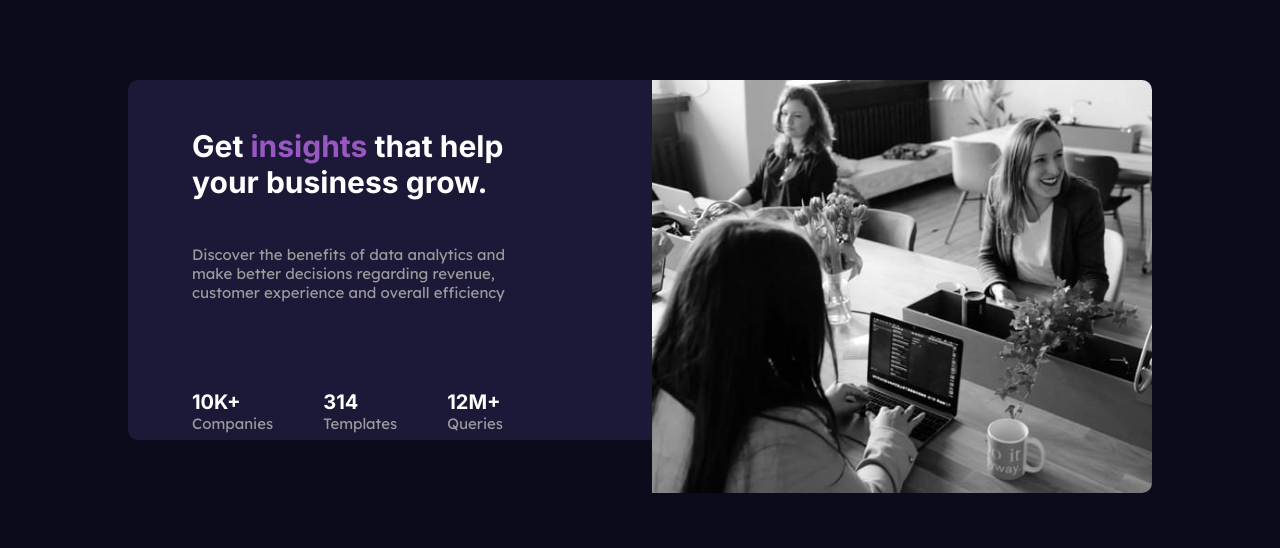
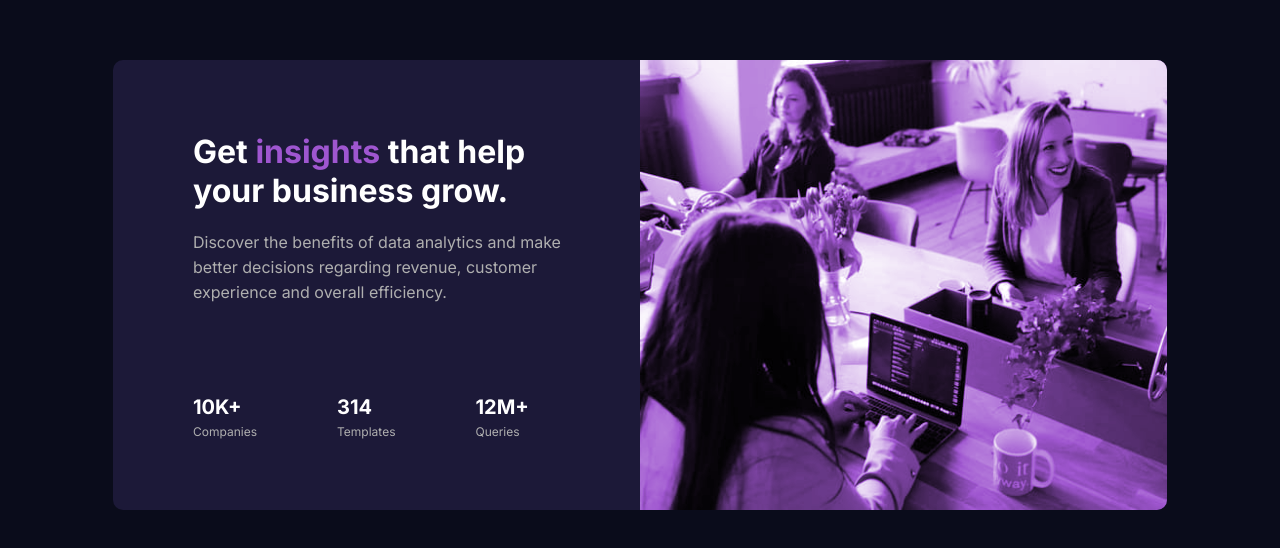
Before and after one commit to osamarashid686/Stats-preview-card-component, a plain HTML site: page stats-preview-card-component-main/index.html in a window 1280 px wide. Shown: the part 140-688 px from the top of the page. Drawn offline with Linux system fonts and the light colour scheme.

Commit message:
Rewrite style code in SCSS with responsive design

```diff
--- a/stats-preview-card-component-main/index.html
+++ b/stats-preview-card-component-main/index.html
@@ -13,7 +13,7 @@
   <link href="https://fonts.googleapis.com/css2?family=Lexend+Deca&display=swap" rel="stylesheet">
 
   <!-- css-style-link -->
-  <link rel="stylesheet" href="style.css">
+  <link rel="stylesheet" href="./style/style.css">
 
 </head>
 
@@ -21,21 +21,25 @@
   <!-- main-card -->
   <div class="main-card">
 
-    <img src="/images/image-header-desktop.jpg" alt="Card-Img">
+    <div class="img-area">
+      <img class="mobile-img" src="./images/image-header-mobile.jpg" alt="Card-Img">
+      <img class="desktop-img" src="./images/image-header-desktop.jpg" alt="Card-Img">
+    </div>
 
+    <div class="txt-area">
       <!-- up-side-txt -->
-    <div class="up-side-txt">
-      <h1>Get <strong>insights</strong> that help your business grow.</h1>
+      <div class="hero-txt">
+        <h1>Get <span>insights</span> that help your business grow.</h1>
         <p>
           Discover the benefits of data analytics and make better
           decisions regarding revenue, customer experience and overall
-        efficiency
+          efficiency.
 
         </p>
       </div>
 
       <!-- three-marks -->
-    <div class="table-row">
+      <div class="stat-txt">
 
         <!-- column.1 -->
         <div class="table-column">
@@ -56,6 +60,7 @@
         </div>
       </div>
     </div>
+  </div>
 </body>
 
 </html>
--- /dev/null
+++ b/stats-preview-card-component-main/style/_general.scss
@@ -0,0 +1,17 @@
+*{
+    margin: 0;
+    padding: 0;
+    box-sizing: border-box;
+}
+html{
+    font-family: 'Inter', sans-serif;
+}
+body{
+    width: 100%;
+    height: 100%;
+    font-size: 62.5%;
+    background-color: $body-bg-color;
+    display: flex;
+    align-items: center;
+    justify-content: center;
+}
--- /dev/null
+++ b/stats-preview-card-component-main/style/_main-card.scss
@@ -0,0 +1,78 @@
+@mixin flexcol {
+    display: flex;
+    justify-content: center;
+    align-items: center;
+    flex-direction: column;
+}
+body{
+    padding: 50px 20px;
+}
+.main-card{
+    @include flexcol;
+    width: 100%;
+    height: auto;
+    padding-bottom: 50px;
+    background-color: $card-bg-color;
+    border-radius: 10px 10px 0 0;
+
+    .img-area{
+        width: 100%;
+        border-radius: 10px 10px 0 0;
+        background-color: $accent-color;
+
+        .desktop-img{display: none;} //desktop remove for mobile
+
+        .mobile-img{
+            width: 100%;
+            height: auto;
+            border-radius: 10px 10px 0 0;
+            mix-blend-mode: hard-light;
+        }
+    }
+
+    .txt-area{
+        margin-top: 40px;
+
+        .hero-txt{
+            @include flexcol;
+
+            h1{
+                text-align: center;
+                font-size: 2rem;
+                color: white;
+
+                span{
+                    color: $accent-color;
+                }
+            }
+            p{
+                width: 250px;
+                text-align: center;
+                font-size: 1rem;
+                color: rgb(175, 175, 175);
+                line-height: 25px;
+                margin-top: 20px;
+            }
+        }
+
+        .stat-txt{
+            @include flexcol;
+
+            .table-column{
+                margin-top: 30px;
+                h1{
+                    color: white;
+                    font-size: 20px;
+                    font-weight: 700;
+                    text-align: center;
+
+                }
+                p{
+                    color: rgb(175, 175, 175);
+                    font-size: 12px;
+                    text-align: center;
+                }
+            }
+        }
+    }
+}
--- /dev/null
+++ b/stats-preview-card-component-main/style/_media-1440.scss
@@ -0,0 +1,64 @@
+@media screen and (min-width: 1100px) {
+    .main-card{
+        flex-direction: row;
+        width: 85%;
+        height: 450px;
+        padding-bottom: 0;
+        border-radius: 10px;
+        margin-top: 150px;
+
+        .img-area{
+            order: 2;
+            height: 100%;
+            width: 50%;
+            border-radius: 0 10px 10px 0;
+
+            .mobile-img{display: none;} //mobile remove for mobile
+
+            .desktop-img{
+                display: block;
+                width: 100%;
+                height: 100%;
+                border-radius: 0 10px 10px 0;
+                mix-blend-mode: hard-light;
+            }
+        }
+
+        .txt-area{
+            padding: 0 50px 0 80px;
+            order: 1;
+            margin-top: 0px;
+            width: 50%;
+
+            .hero-txt{
+                align-items: start;
+                h1{
+                    text-align: start;
+                }
+                p{
+                    width: 380px;
+                    text-align: start;
+                    margin-top: 20px;
+                }
+            }
+
+            .stat-txt{
+                flex-direction: row;
+                justify-content: start;
+                margin-top: 90px;
+
+                .table-column{
+                    margin-top: 0;
+                    margin-right: 80px;
+                    h1{
+                        text-align: start;
+                    }
+                    p{
+                        margin-top: 5px;
+                        text-align: start;
+                    }
+                }
+            }
+        }
+    }
+}
--- /dev/null
+++ b/stats-preview-card-component-main/style/style.scss
@@ -0,0 +1,8 @@
+//variables
+$body-bg-color: #0a0c1b;
+$card-bg-color: #1c1938;
+$accent-color: #9f56d0;
+
+@import "general";
+@import "main-card";
+@import "media-1440";
```
Also changed, not shown: stats-preview-card-component-main/style.css (deleted), stats-preview-card-component-main/style/style.css (added), 1 other file. Lines whose indentation alone changed are shown as unchanged.
